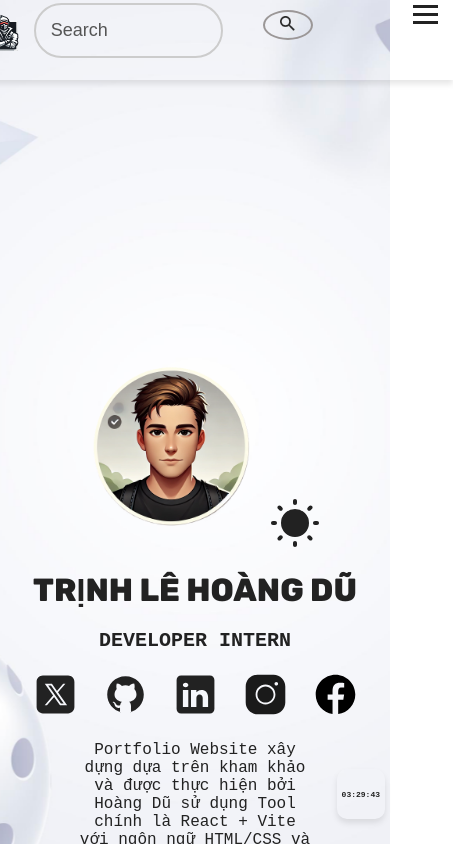
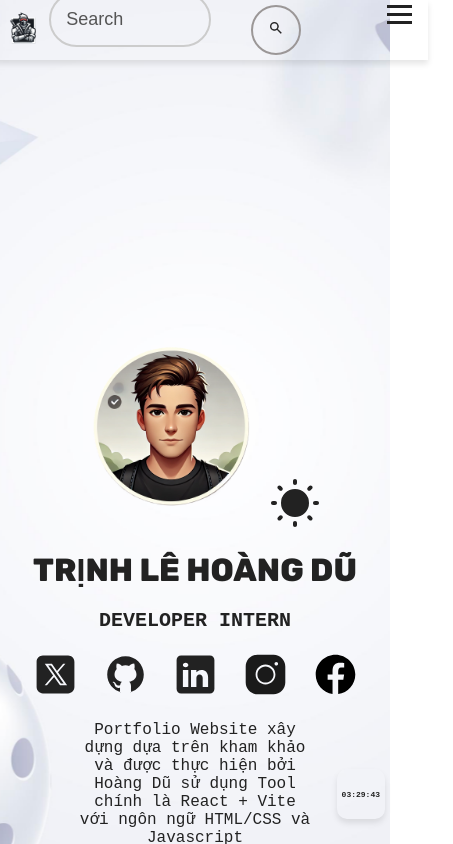
Before and after one commit to HoangDu2002/hoang-du, a React (Vite) app: page / in a window 390 px wide. Shown: the top 844 px of the page, 453 px wide, since content can reach past the window. Built offline with nearby package versions, Linux system fonts and the light colour scheme.

Commit message:
Update NavbarStyles.module.css

```diff
--- a/src/sections/Navbar/NavbarStyles.module.css
+++ b/src/sections/Navbar/NavbarStyles.module.css
@@ -221,9 +221,9 @@
       width: 330px;
     }
     .searchButton {
-      width:100% ;
+
       margin-top: 10px;
-      height: 30px;
+
     }
     .searchButton img {
       width: 15px;
@@ -250,4 +250,56 @@
       align-items: flex-end;
     }
   }
+  @media (max-width: 400px) {
+    .header {
+      height: 60px;
+      margin-top: 0;
+      padding: 0 10px;
+      align-items: center;
+      justify-content: space-between;
+      width: 100%;
+    }
+    .logoImage {
+      margin-top: 0;
+      width: 100%;
+    }
+    .navbar {
+      margin-top: 0;
+      flex-direction: row;
+      align-items: flex-start;
+    }
+    .searchBox {
+      height: 60px;
+      width: 280px;
+    }
+    .searchButton {
+
+      margin-top: 5px;
+
+    }
+    .searchButton img {
+      width: 12px;
+      height: 12px;
+    }
+    .navLinks {
+     display: none;
+    }
+
+.navActive {
+    display: flex;
+    flex-direction: column;
+    align-items: center;
+    position: absolute;
+    right: 0;
+    width: 100%;
+    background-color: var(--bg-color);
+    transition: transform 0.5s ease;
 }
+
+    .burger {
+      max-width: 40px;
+      flex-shrink: 0;
+      align-items: flex-end;
+    }
+  }
+}
```
